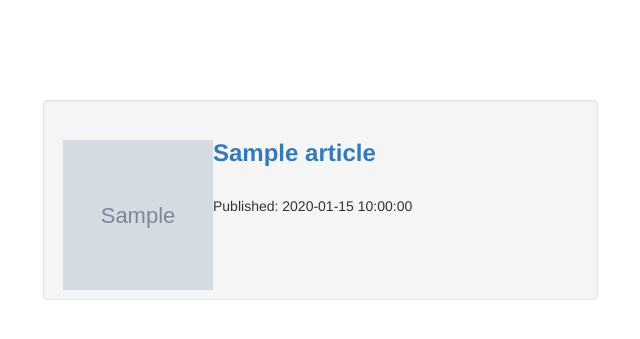
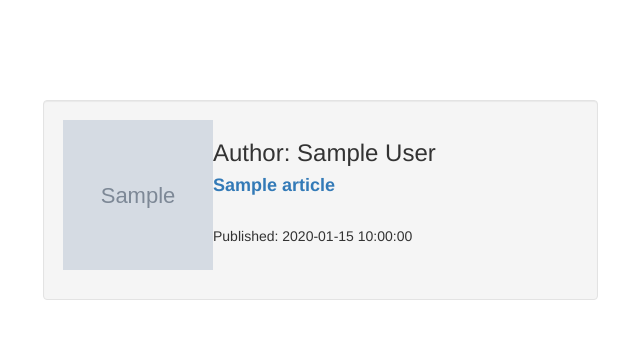
Before and after one commit to NewtonBii/news-sources, a Flask app: template app/templates/articles.html in a window 1280 px wide. Shown: the part 52-391 px from the top of the page, without its empty margins (27-667 px from the left). Run offline with Flask 2, Linux system fonts and the light colour scheme; the template is opened without the code that fills it: most values are stand-ins (such as "Sample title", 1, 10 or a date in 2020); grey boxes marked "Sample" are stand-in pictures; some libraries are stand-ins or nearby versions.

```diff
--- a/app/main/views.py
+++ b/app/main/views.py
@@ -16,4 +16,5 @@ def index():
 def source(id):
     """View for top story articles"""
     articles = get_articles('articles')
+    id = get_articles(id)
     return render_template('articles.html', articles=articles)
--- a/app/templates/articles.html
+++ b/app/templates/articles.html
@@ -9,7 +9,9 @@
     <div class="container">
       <div class="row">
           {{ macro.displayArticles(articles)}}
+
       </div>
 
     </div>
+
 {% endblock %}
--- a/app/templates/macros.html
+++ b/app/templates/macros.html
@@ -17,8 +17,9 @@
           <div class="col-sm-6">
             <div class="well" style="height:200px">
               <img src="{{article.urlToImage}}"alt="IMAGE NOT FOUND" style="width:150px;height:150px; float:left">
+              <h3>Author: {{article.author}}</h3>
               <a href="{{article.url}}">
-                <h3 style="font-weight:bold;margin-left:50px">{{ article.title|truncate(100)}}</h3>
+                <h4 style="font-weight:bold;margin-left:50px">{{ article.title|truncate(100)}}</h4>
               </a>
               <br>
               <footer>Published: {{article.date}}</footer>
```
Also changed, not shown: app/requests.py (+4 -4 lines), 1 other file.
